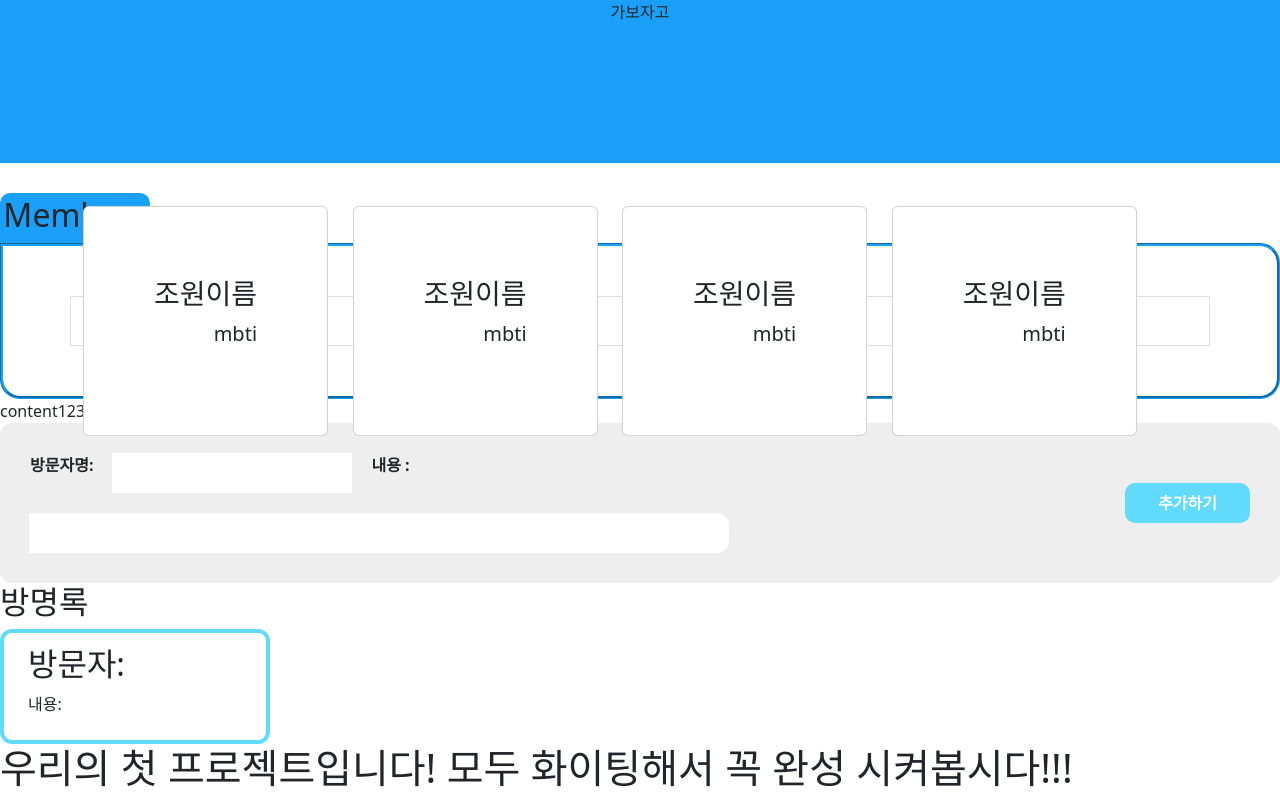
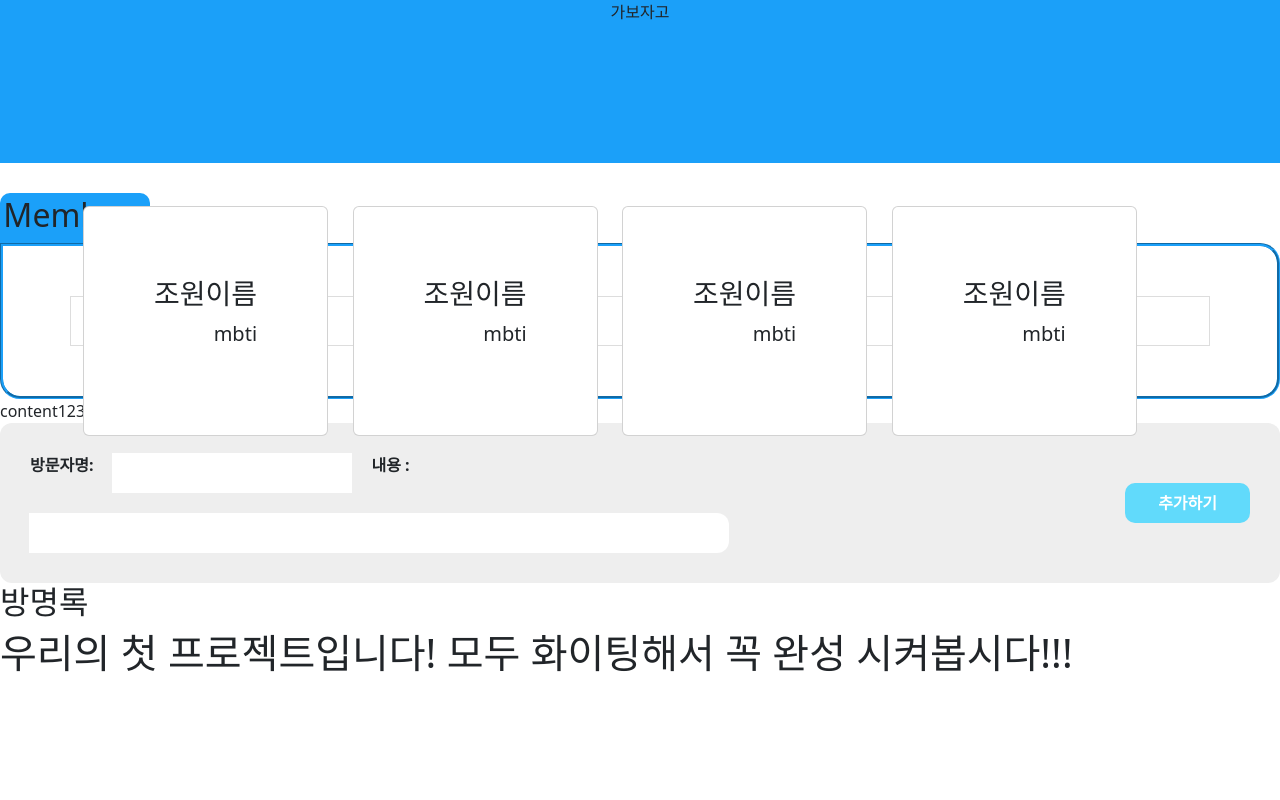
Before and after one commit to twpnpwa/React_Team_Project, a React (Create React App) app: page / in a window 1280 px wide. Shown: the part 437-1237 px from the top of the page. After the commit the page ends 1122 px from the top, so only its background shows below. Built offline with nearby package versions, Linux system fonts and the light colour scheme.

Commit message:
방명록 미입력시 박스 노출되지 않도도록 구현

```diff
--- a/src/Footer.jsx
+++ b/src/Footer.jsx
@@ -55,19 +55,26 @@ const Footer = () => {
 
       <h2 className="list-title">방명록</h2>
 
+
+      {/* 방문자명과 내용을 입력받지 않았을 땐 방명록 박스가 보이지 않게 구현했습니다
+      입력받지 않은 상태에서의 방명록박스를 어떻게 디자인하면 좋을지 다같이 의논해봐요!!*/}
       <div className="list-wrapper">
 
         {
           guestbook.map(function (item) {
+            if (item.name || item.body) {
               return (
                 <div key={item.id} className="todo-container">
                   <div>
-                  <h2 className="todo-title">방문자: {item.name}</h2>
-                  <div>내용:{item.body}</div>
+                    <h2 className="todo-title"> {item.name && <div>방문자: {item.name}</div>}</h2>
+                    {item.body && <div>내용:{item.body}</div>}
                   </div>
 
                 </div>
               )
+            } else {
+              return null
+            }
           })}
 
 
```
Lines whose indentation alone changed are shown as unchanged.
